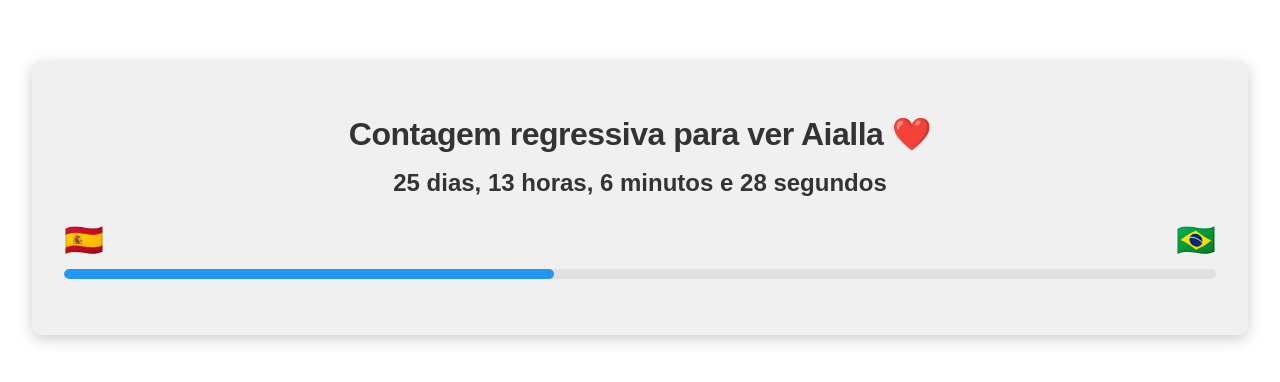
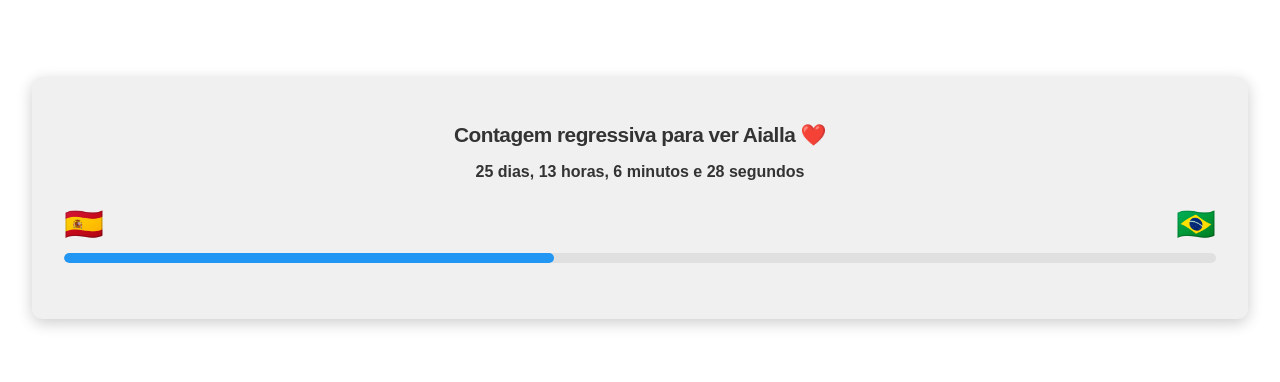
Before and after one commit to gerssivaldosantos/counting, a plain HTML site: page index.html in a window 1280 px wide. Shown: the part 202-584 px from the top of the page. Drawn offline with Linux system fonts and the light colour scheme.

Commit message:
Fix fuso

```diff
--- a/index.html
+++ b/index.html
@@ -61,7 +61,7 @@
     }
 
     h1 {
-      font-size: 2rem;
+      font-size: 1.3rem;
       margin-bottom: 1rem;
       color: var(--text-color);
       font-weight: 600;
@@ -69,7 +69,7 @@
     }
 
     #countdown {
-      font-size: 1.5rem;
+      font-size: 1;
       font-weight: bold;
       color: var(--text-color);
       margin-bottom: 1.5rem;
@@ -102,8 +102,10 @@
       height: 100%;
       background-color: #2196F3;
       width: 0;
+      /* Começa em 0% */
       border-radius: 5px;
-      transition: width 0.5s ease;
+      transition: width 2s ease-in-out;
+      /* Animação suave */
     }
 
     /* Temas */
@@ -124,11 +126,11 @@
     /* Responsividade */
     @media (max-width: 600px) {
       h1 {
-        font-size: 1.5rem;
+        font-size: 1.2rem;
       }
 
       #countdown {
-        font-size: 1.2rem;
+        font-size: 0.8rem;
       }
 
       .loader-flags {
@@ -154,15 +156,23 @@
   </div>
 
   <script>
-    const startDate = new Date('2025-02-13T00:00:00-03:00'); // Data inicial: 13/02/2025
-    const targetDate = new Date('2025-03-29T11:00:00-03:00'); // Data final: 29/03/2025
+    // Data alvo no fuso horário de Brasília (29/03/2025 às 11:00)
+    const targetDate = new Date('2025-03-29T11:00:00-03:00');
+
+    // Função para ajustar a data alvo para o fuso horário local do usuário
+    function getLocalTargetDate(date) {
+      const userTimeZone = Intl.DateTimeFormat().resolvedOptions().timeZone;
+      const localDate = new Date(date.toLocaleString('en-US', { timeZone: userTimeZone }));
+      return localDate;
+    }
 
     // Atualiza a contagem regressiva e a barra de progresso
     function updateCountdown() {
       const now = new Date();
-      const totalTime = targetDate - startDate;
-      const elapsedTime = now - startDate;
-      const remainingTime = targetDate - now;
+      const localTargetDate = getLocalTargetDate(targetDate); // Ajusta para o fuso horário local
+      const totalTime = localTargetDate - new Date('2025-02-13T00:00:00-03:00'); // Data inicial ajustada
+      const elapsedTime = now - new Date('2025-02-13T00:00:00-03:00'); // Data inicial ajustada
+      const remainingTime = localTargetDate - now;
 
       if (remainingTime <= 0) {
         document.getElementById('countdown').innerText = "Chegou o grande dia!";
@@ -195,8 +205,15 @@
 
     // Inicializa o tema e a contagem regressiva
     setInitialTheme();
+    updateCountdown(); // Atualiza imediatamente
     setInterval(updateCountdown, 1000);
-    updateCountdown();
+
+    // Animação da barra de progresso ao carregar a página
+    setTimeout(() => {
+      const progressBar = document.getElementById('loader-progress');
+      progressBar.style.transition = 'width 2s ease-in-out'; // Animação suave
+      updateCountdown(); // Força a atualização da barra
+    }, 500); // Espera a animação inicial da tela terminar
   </script>
 </body>
 
```
